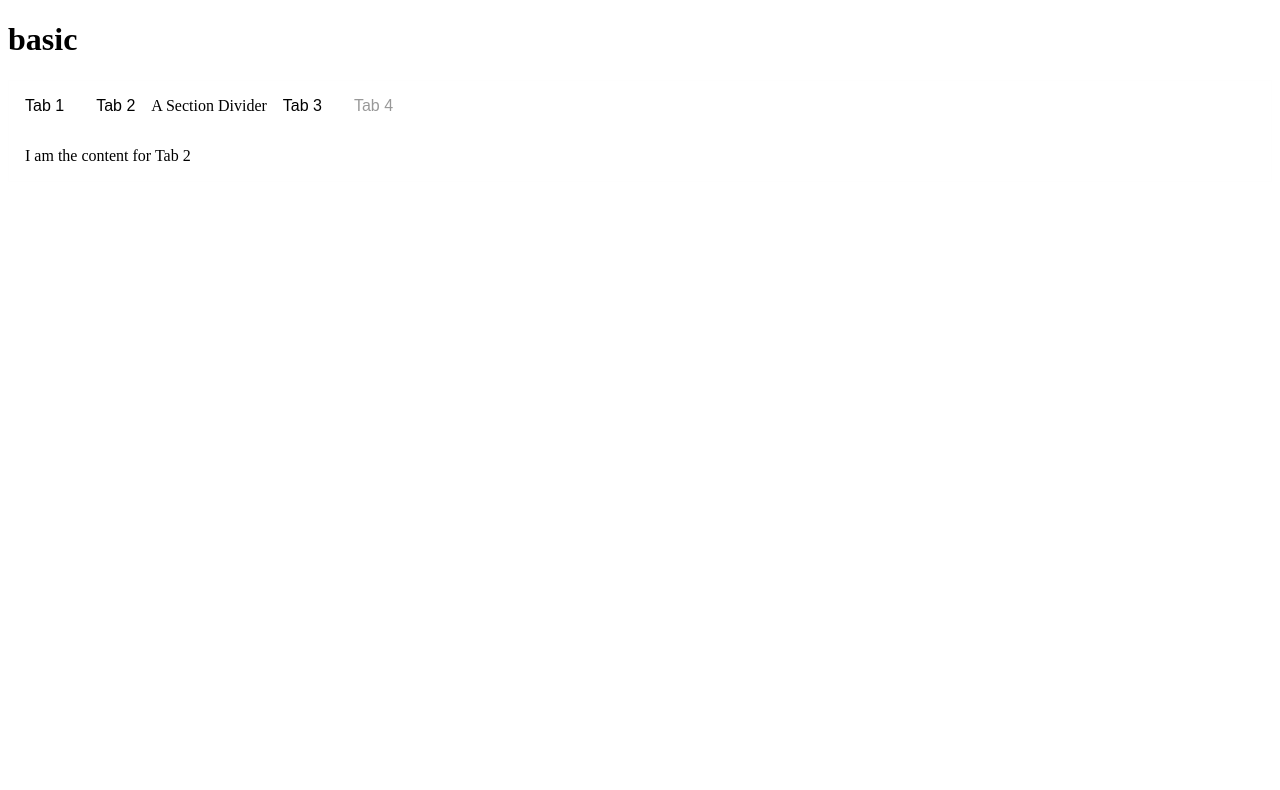
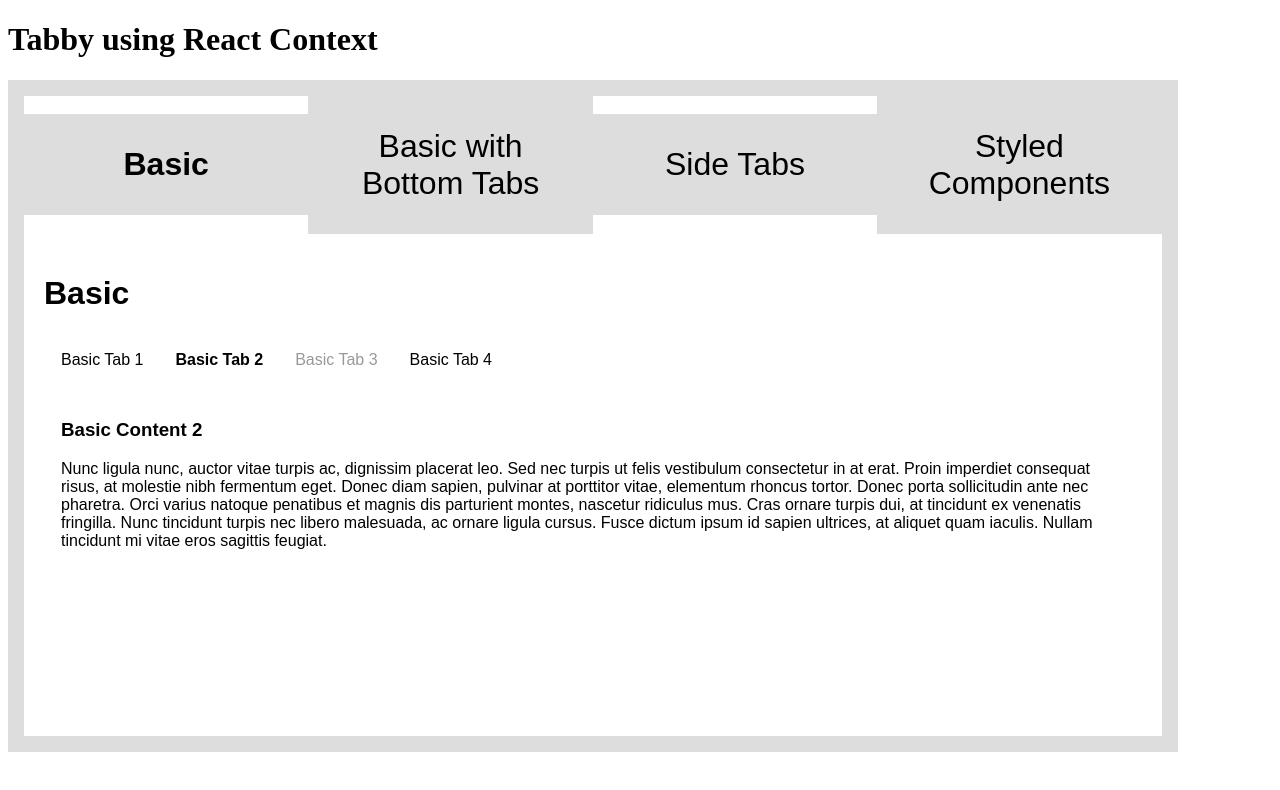
Before and after one commit to aikidesign/react-tabby-style, a React (Create React App) app: page / in a window 1280 px wide. Shown: the top 790 px of the page. Built offline with nearby package versions, Linux system fonts and the light colour scheme.

Commit message:
some examples

```diff
--- a/package.json
+++ b/package.json
@@ -6,6 +6,7 @@
     "prop-types": "^15.6.1",
     "react": "^16.3.2",
     "react-dom": "^16.3.2",
+    "react-icons": "^2.2.7",
     "react-scripts": "1.1.4",
     "styled-components": "^3.2.6"
   },
--- a/src/App.js
+++ b/src/App.js
@@ -1,5 +1,35 @@
 import React, { Component } from "react";
+
 import { Tabs, TabBar, Tab, TabContent, TabPanel } from "./components/Tabs";
+import Basic from "./examples/Basic";
+import BasicBottom from "./examples/BasicBottom";
+import SideTabs from "./examples/SideTabs";
+import Styled from "./examples/Styled";
+
+const styles = {
+  tabs: {
+    fontFamily: "Arial, Helvetica, sans-serif",
+    width: "90%",
+    border: "1em solid #ddd",
+    minHeight: "80vh"
+  },
+  tabBar: {
+    display: "flex",
+    justifyContent: "space-between"
+  },
+  tab: {
+    backgroundColor: "#ddd",
+    fontSize: "2em",
+    textAlign: "center",
+    width: "100%"
+  },
+  tabContent: {
+    padding: "20px"
+  },
+  tabPanel: {
+    backgroundColor: "#ccc"
+  }
+};
 
 class App extends Component {
   render() {
@@ -7,22 +37,29 @@ class App extends Component {
       <React.Fragment>
         <div className="App">
           <div className="App-header">
-            <h1 className="App-title">basic</h1>
+            <h1 className="App-title">Tabby using React Context</h1>
           </div>
-          <Tabs defaultIndex={1}>
-            <TabBar>
-              <Tab>Tab 1</Tab>
-              <Tab>Tab 2</Tab>
-              <div>A Section Divider</div>
-              <Tab>Tab 3</Tab>
-              <Tab isDisabled>Tab 4</Tab>
+          <Tabs defaultIndex={0} style={styles.tabs}>
+            <TabBar style={styles.tabBar}>
+              <Tab style={styles.tab}>Basic</Tab>
+              <Tab style={styles.tab}>Basic with Bottom Tabs</Tab>
+              <Tab style={styles.tab}>Side Tabs</Tab>
+              <Tab style={styles.tab}>Styled Components</Tab>
             </TabBar>
 
-            <TabContent>
-              <TabPanel>I am the content for Tab 1</TabPanel>
-              <TabPanel>I am the content for Tab 2</TabPanel>
-              <TabPanel>I am the content for Tab 3</TabPanel>
-              <TabPanel>I am the content for Tab 4</TabPanel>
+            <TabContent style={styles.tabContent}>
+              <TabPanel style={styles.tabPanel}>
+                <Basic />
+              </TabPanel>
+              <TabPanel style={styles.tabPanel}>
+                <BasicBottom />
+              </TabPanel>
+              <TabPanel style={styles.tabPanel}>
+                <SideTabs />
+              </TabPanel>
+              <TabPanel style={styles.tabPanel}>
+                <Styled />
+              </TabPanel>
             </TabContent>
           </Tabs>
         </div>
--- a/src/components/Tabs.js
+++ b/src/components/Tabs.js
@@ -1,5 +1,4 @@
 import React from "react";
-import PropTypes from "prop-types";
 import styled from "styled-components";
 
 const TabsWrapper = styled.div`
@@ -17,6 +16,7 @@ const TabWrapper = styled.div`
   font-family: Arial, Helvetica, sans-serif;
   opacity: ${props => (props.isDisabled ? 0.4 : 1)};
   cursor: ${props => (props.isDisabled ? "normal" : "pointer")};
+  font-weight: ${props => (props.isActive ? "bold" : "normal")};
 `;
 
 const TabContentWrapper = styled.div`
@@ -35,14 +35,16 @@ export class Tabs extends React.Component {
   };
 
   render() {
-    const { children, className } = this.props;
+    const { children, className, style } = this.props;
     const { activeIndex } = this.state;
 
     return (
       <TabsContext.Provider
         value={{ onSelectTab: this.selectTabIndex, activeIndex }}
       >
-        <TabsWrapper className={`${className} tabs`}>{children}</TabsWrapper>
+        <TabsWrapper style={style} className={`${className} tabs`}>
+          {children}
+        </TabsWrapper>
       </TabsContext.Provider>
     );
   }
@@ -62,7 +64,6 @@ export const TabBar = props => {
         let indexCount = 0;
 
         const children = React.Children.map(props.children, child => {
-          // debugger;
           if (
             child.type.name === "Tab" ||
             child.type.displayName === "Styled(Tab)"
@@ -75,7 +76,10 @@ export const TabBar = props => {
           }
         });
         return (
-          <TabBarWrapper className={`${props.className} tabBar`}>
+          <TabBarWrapper
+            style={props.style}
+            className={`${props.className} tabBar`}
+          >
             {children}
           </TabBarWrapper>
         );
@@ -89,11 +93,14 @@ export const Tab = ({
   children,
   isActive,
   onSelect,
-  isDisabled
+  isDisabled,
+  style
 }) => {
   return (
     <TabWrapper
+      style={style}
       isDisabled={isDisabled}
+      isActive={isActive}
       className={`${className} tab`}
       onClick={isDisabled ? null : onSelect}
     >
@@ -102,12 +109,15 @@ export const Tab = ({
   );
 };
 
-export const TabContent = ({ className, children }) => {
+export const TabContent = ({ className, children, style }) => {
   return (
     <TabsContext.Consumer>
       {({ activeIndex }) => {
         return (
-          <TabContentWrapper className={`${className} tabContent`}>
+          <TabContentWrapper
+            style={style}
+            className={`${className} tabContent`}
+          >
             {children[activeIndex]}
           </TabContentWrapper>
         );
--- /dev/null
+++ b/src/data/content.js
@@ -0,0 +1,38 @@
+export default {
+  one: `Lorem ipsum dolor sit amet, consectetur
+    adipiscing elit. In mattis lacinia ante, ac malesuada leo hendrerit
+    eu. Maecenas sagittis a massa vel blandit. Morbi consequat tortor
+    placerat ex ornare, non efficitur sapien pretium. Donec id diam
+    hendrerit, dapibus massa ac, facilisis nibh. Lorem ipsum dolor sit
+    amet, consectetur adipiscing elit. Donec urna neque, dictum nec
+    pretium at, interdum at urna. Praesent ante dolor, consectetur et
+    urna vel, efficitur posuere arcu. Praesent consectetur nunc neque,
+    eget maximus sem porttitor vitae. Integer commodo fringilla mi vitae
+    consectetur.`,
+  two: `Nunc ligula nunc, auctor vitae turpis ac,
+    dignissim placerat leo. Sed nec turpis ut felis vestibulum
+    consectetur in at erat. Proin imperdiet consequat risus, at molestie
+    nibh fermentum eget. Donec diam sapien, pulvinar at porttitor vitae,
+    elementum rhoncus tortor. Donec porta sollicitudin ante nec
+    pharetra. Orci varius natoque penatibus et magnis dis parturient
+    montes, nascetur ridiculus mus. Cras ornare turpis dui, at tincidunt
+    ex venenatis fringilla. Nunc tincidunt turpis nec libero malesuada,
+    ac ornare ligula cursus. Fusce dictum ipsum id sapien ultrices, at
+    aliquet quam iaculis. Nullam tincidunt mi vitae eros sagittis
+    feugiat.`,
+  three: `Curabitur molestie sem consectetur hendrerit
+    cursus. Morbi vitae rhoncus justo. Nunc tempor eros dui, ut
+    ultricies sapien sollicitudin in. Proin sem mi, lacinia sed
+    malesuada at, mollis id odio. Nullam sit amet elit euismod,
+    condimentum neque at, accumsan metus. Etiam porta elit vel odio
+    vehicula pretium. Phasellus imperdiet arcu non consequat porta.
+    Nullam viverra auctor auctor.`,
+  four: `Cras in volutpat mauris. Class aptent taciti
+    sociosqu ad litora torquent per conubia nostra, per inceptos
+    himenaeos. Nunc tempor in est eu aliquet. Donec quam sem, porttitor
+    eget lorem non, pellentesque sollicitudin nisl. Pellentesque a
+    vulputate ante. Curabitur convallis tellus elit, at ultricies enim
+    varius eu. Cras mollis efficitur risus nec vehicula. Mauris mattis
+    sem sapien, a auctor nunc maximus eget. Pellentesque a consectetur
+    diam.`
+};
--- /dev/null
+++ b/src/examples/Basic.js
@@ -0,0 +1,42 @@
+import React from "react";
+import { Tabs, TabBar, Tab, TabContent, TabPanel } from "../components/Tabs";
+import content from "../data/content";
+
+const Basic = () => {
+  return (
+    <React.Fragment>
+      <div>
+        <h1>Basic</h1>
+      </div>
+      <Tabs defaultIndex={1}>
+        <TabBar>
+          <Tab>Basic Tab 1</Tab>
+          <Tab>Basic Tab 2</Tab>
+          <Tab isDisabled>Basic Tab 3</Tab>
+          <Tab>Basic Tab 4</Tab>
+        </TabBar>
+
+        <TabContent>
+          <TabPanel>
+            <h3>Basic Content 1</h3>
+            {content.one}
+          </TabPanel>
+          <TabPanel>
+            <h3>Basic Content 2</h3>
+            {content.two}
+          </TabPanel>
+          <TabPanel>
+            <h3>Basic Content 3</h3>
+            {content.three}
+          </TabPanel>
+          <TabPanel>
+            <h3>Basic Content 4</h3>
+            {content.four}
+          </TabPanel>
+        </TabContent>
+      </Tabs>
+    </React.Fragment>
+  );
+};
+
+export default Basic;
--- /dev/null
+++ b/src/examples/BasicBottom.js
@@ -0,0 +1,41 @@
+import React from "react";
+import { Tabs, TabBar, Tab, TabContent, TabPanel } from "../components/Tabs";
+import content from "../data/content";
+
+const BasicBottom = () => {
+  return (
+    <React.Fragment>
+      <div>
+        <h1>Basic with Tabs on Bottom</h1>
+      </div>
+      <Tabs defaultIndex={1}>
+        <TabContent>
+          <TabPanel>
+            <h3>Basic Content 1</h3>
+            {content.one}
+          </TabPanel>
+          <TabPanel>
+            <h3>Basic Content 2</h3>
+            {content.two}
+          </TabPanel>
+          <TabPanel>
+            <h3>Basic Content 3</h3>
+            {content.three}
+          </TabPanel>
+          <TabPanel>
+            <h3>Basic Content 4</h3>
+            {content.four}
+          </TabPanel>
+        </TabContent>
+        <TabBar>
+          <Tab>Basic Tab 1</Tab>
+          <Tab>Basic Tab 2</Tab>
+          <Tab isDisabled>Basic Tab 3</Tab>
+          <Tab>Basic Tab 4</Tab>
+        </TabBar>
+      </Tabs>
+    </React.Fragment>
+  );
+};
+
+export default BasicBottom;
--- /dev/null
+++ b/src/examples/SideTabs.js
@@ -0,0 +1,67 @@
+import React from "react";
+import { Tabs, TabBar, Tab, TabContent, TabPanel } from "../components/Tabs";
+import content from "../data/content";
+
+const styles = {
+  tabs: { display: "flex" },
+  tabBar: { flexDirection: "column", height: "100%" },
+  tab: {
+    width: "100px"
+  },
+  divider: {
+    height: "2px",
+    width: "100px",
+    backgroundColor: "#333"
+  },
+  section: {
+    fontSize: "12px",
+    color: "#555",
+    width: "100px",
+    borderTop: "1px solid #555",
+    borderBottom: "1px solid #555",
+    padding: "0 3px",
+    textAlign: "center"
+  }
+};
+
+const SideTabs = () => {
+  return (
+    <React.Fragment>
+      <div>
+        <h1>Side Tabs</h1>
+      </div>
+      <Tabs defaultIndex={1} style={styles.tabs}>
+        <TabBar style={styles.tabBar}>
+          <Tab style={styles.tab}>Basic Tab 1</Tab>
+          <Tab style={styles.tab}>Basic Tab 2</Tab>
+          <div style={styles.section}>Section Divider</div>
+          <Tab style={styles.tab} isDisabled>
+            Basic Tab 3
+          </Tab>
+          <Tab style={styles.tab}>Basic Tab 4</Tab>
+        </TabBar>
+
+        <TabContent>
+          <TabPanel>
+            <h3>Basic Content 1</h3>
+            {content.one}
+          </TabPanel>
+          <TabPanel>
+            <h3>Basic Content 2</h3>
+            {content.two}
+          </TabPanel>
+          <TabPanel>
+            <h3>Basic Content 3</h3>
+            {content.three}
+          </TabPanel>
+          <TabPanel>
+            <h3>Basic Content 4</h3>
+            {content.four}
+          </TabPanel>
+        </TabContent>
+      </Tabs>
+    </React.Fragment>
+  );
+};
+
+export default SideTabs;
--- /dev/null
+++ b/src/examples/Styled.js
@@ -0,0 +1,83 @@
+import React from "react";
+import { Tabs, TabBar, Tab, TabContent, TabPanel } from "../components/Tabs";
+import content from "../data/content";
+
+import styled from "styled-components";
+import GithubIcon from "react-icons/lib/go/mark-github";
+import InfoIcon from "react-icons/lib/go/info";
+import HeartIcon from "react-icons/lib/go/heart";
+import GlobeIcon from "react-icons/lib/go/globe";
+
+const StyleTab = styled(Tab)`
+  display: flex;
+  justify-content: center;
+  align-items: center;
+  background-color: ${props => (props.isActive ? "#333" : "#666")};
+  opacity: ${props => (props.isDisabled ? 0.4 : 1)};
+  flex: 1;
+`;
+
+const StyleTabs = styled(Tabs)`
+  background-color: #333;
+  min-height: 700px;
+  width: 400px;
+`;
+
+const StyleTabBar = styled(TabBar)`
+  display: flex;
+  justify-content: space-between;
+  background-color: #666;
+`;
+
+const StyleTabContent = styled(TabContent)`
+  color: #fefefe;
+  font-size: 0.9em;
+  line-height: 1.8em;
+`;
+
+const Styled = () => {
+  return (
+    <React.Fragment>
+      <div>
+        <h1>Using Styled Components</h1>
+      </div>
+      <StyleTabs defaultIndex={1}>
+        <StyleTabBar>
+          <StyleTab>
+            <GithubIcon color="#fefefe" size={40} />
+          </StyleTab>
+          <StyleTab>
+            <InfoIcon color="#fefefe" size={40} />
+          </StyleTab>
+          <StyleTab isDisabled>
+            <GlobeIcon color="#fefefe" size={40} />
+          </StyleTab>
+          <StyleTab>
+            <HeartIcon color="#fefefe" size={40} />
+          </StyleTab>
+        </StyleTabBar>
+
+        <StyleTabContent>
+          <TabPanel>
+            <h3>Basic Content 1</h3>
+            {content.one}
+          </TabPanel>
+          <TabPanel>
+            <h3>Basic Content 2</h3>
+            {content.two}
+          </TabPanel>
+          <TabPanel>
+            <h3>Basic Content 3</h3>
+            {content.three}
+          </TabPanel>
+          <TabPanel>
+            <h3>Basic Content 4</h3>
+            {content.four}
+          </TabPanel>
+        </StyleTabContent>
+      </StyleTabs>
+    </React.Fragment>
+  );
+};
+
+export default Styled;
```
Also changed, not shown: 1 other file (tests, documents, lock files or other folders).
